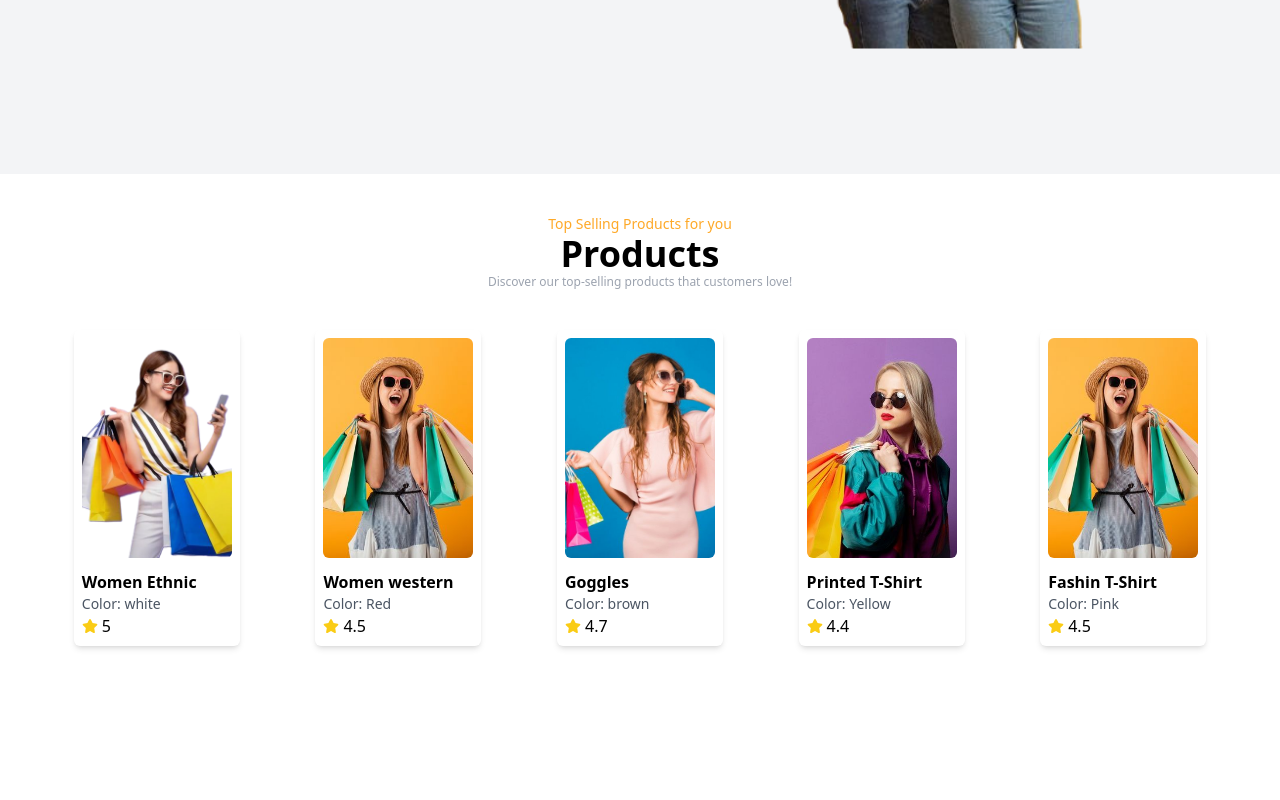
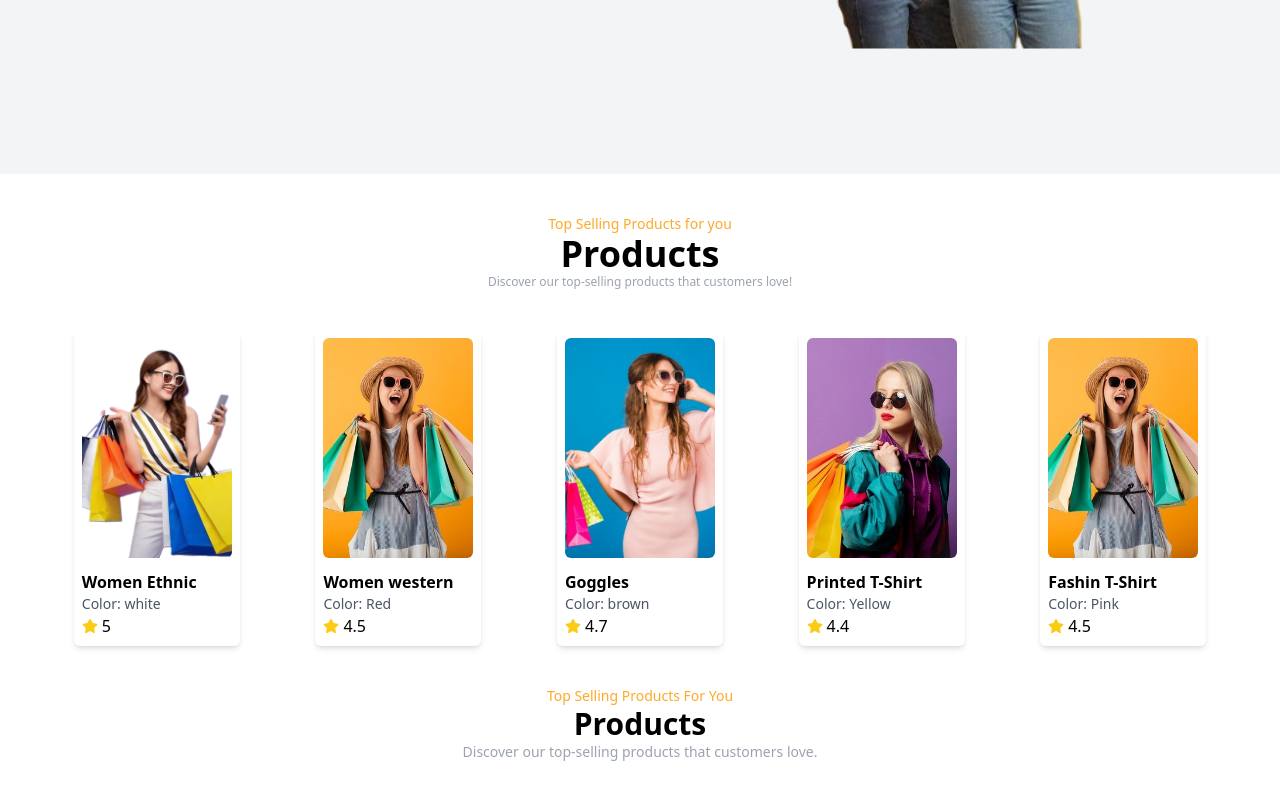
Before and after one commit to Manekapiyu/ecommerce-website, a React (Vite) app: page / in a window 1280 px wide. Shown: the part 572-1372 px from the top of the page. Before the commit the page ends 1258 px from the top, so only its background shows below. Built offline with nearby package versions, Linux system fonts and the light colour scheme.

Commit message:
rated product page added

```diff
--- a/src/App.jsx
+++ b/src/App.jsx
@@ -4,6 +4,7 @@ import Hero from './components/Hero/Hero'
 import Products from './components/Products/Products'
 import AOS from "aos";
 import 'aos/dist/aos.css';
+import TopProduct from './components/TopProducts/TopProduct';
 
 
 const App = () => {
@@ -23,6 +24,7 @@ const App = () => {
       <Navbar/>
       <Hero/>
       <Products/>
+      <TopProduct/>
     </div>
   )
 }
--- a/src/components/Hero/Hero.jsx
+++ b/src/components/Hero/Hero.jsx
@@ -5,7 +5,6 @@ import Image3 from "../../assets/hero/sale.png";
 import Slider from "react-slick";
 
 const ImageList = [
-
   {
     id: 1,
     img: Image1,
@@ -30,7 +29,6 @@ const ImageList = [
 ];
 
 const Hero = () => {
-
   var settings = {
     dots: false,
     arrows: false,
@@ -43,9 +41,6 @@ const Hero = () => {
     pauseOnHover: false,
     pauseOnFocus: true,
   };
-
-
-
 
   return (
     <div className="relative overflow-hidden min-h-[550px] sm:min-h-[650px] bg-gray-100 flex justify-center items-center dark:bg-gray-950 dark:text-white duration-200">
--- /dev/null
+++ b/src/components/TopProducts/TopProduct.jsx
@@ -0,0 +1,25 @@
+import React, { useEffect } from 'react';
+import AOS from 'aos';
+import 'aos/dist/aos.css';
+
+const TopProduct = () => {
+
+  return (
+    <div className='container'>
+      {/* Header section */}
+      <div className="text-center mb-10 max-w-[600px] mx-auto">
+        <p data-aos="fade-up" className="text-sm text-primary">
+          Top Selling Products For You
+        </p>
+        <h1 data-aos="fade-up" className="text-3xl font-bold">
+            Products
+            </h1>
+            <p data-aos="fade-up" className="text-sm text-gray-400">
+              Discover our top-selling products that customers love.
+            </p>
+          </div>
+    </div>
+  );
+}
+
+export default TopProduct;
```
Lines whose indentation alone changed are shown as unchanged.
